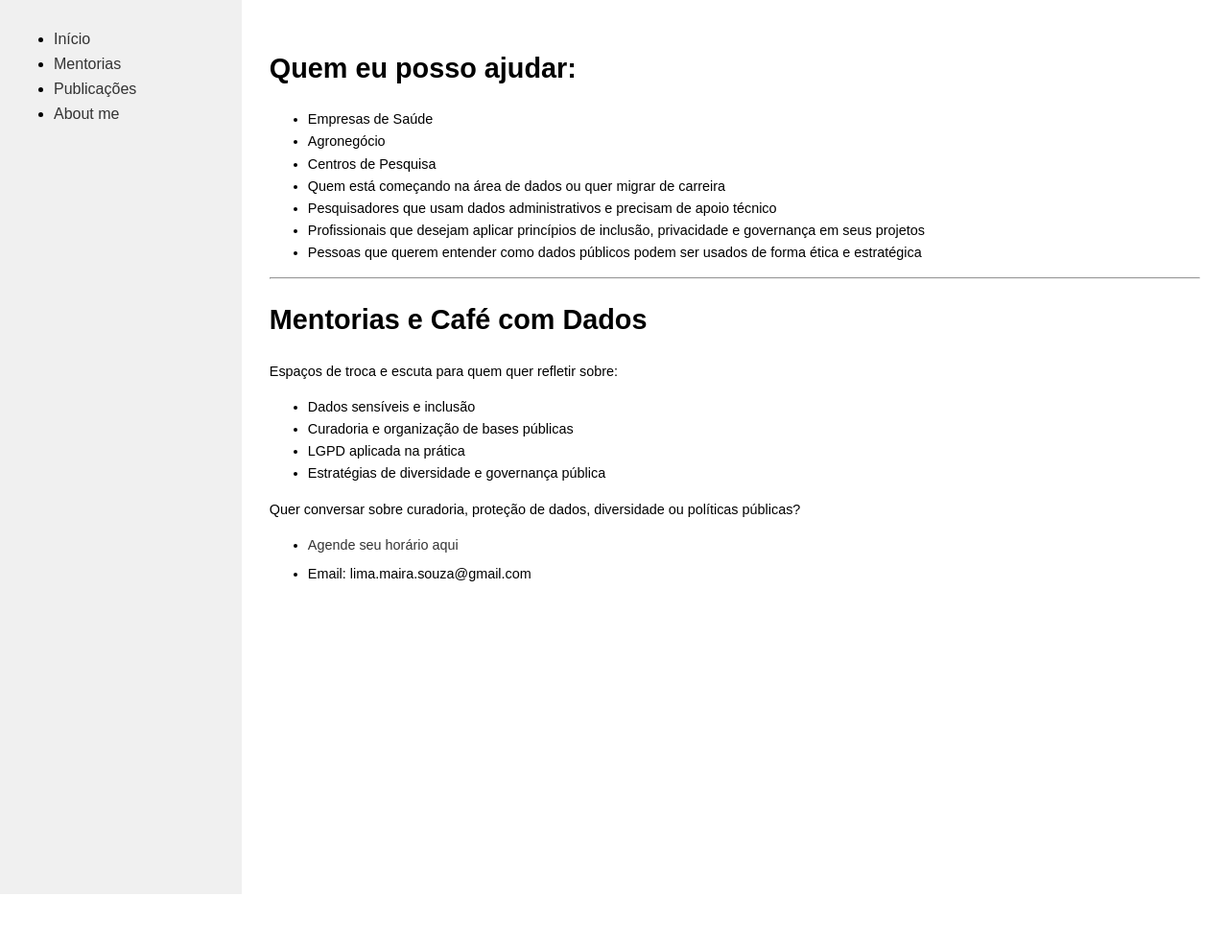
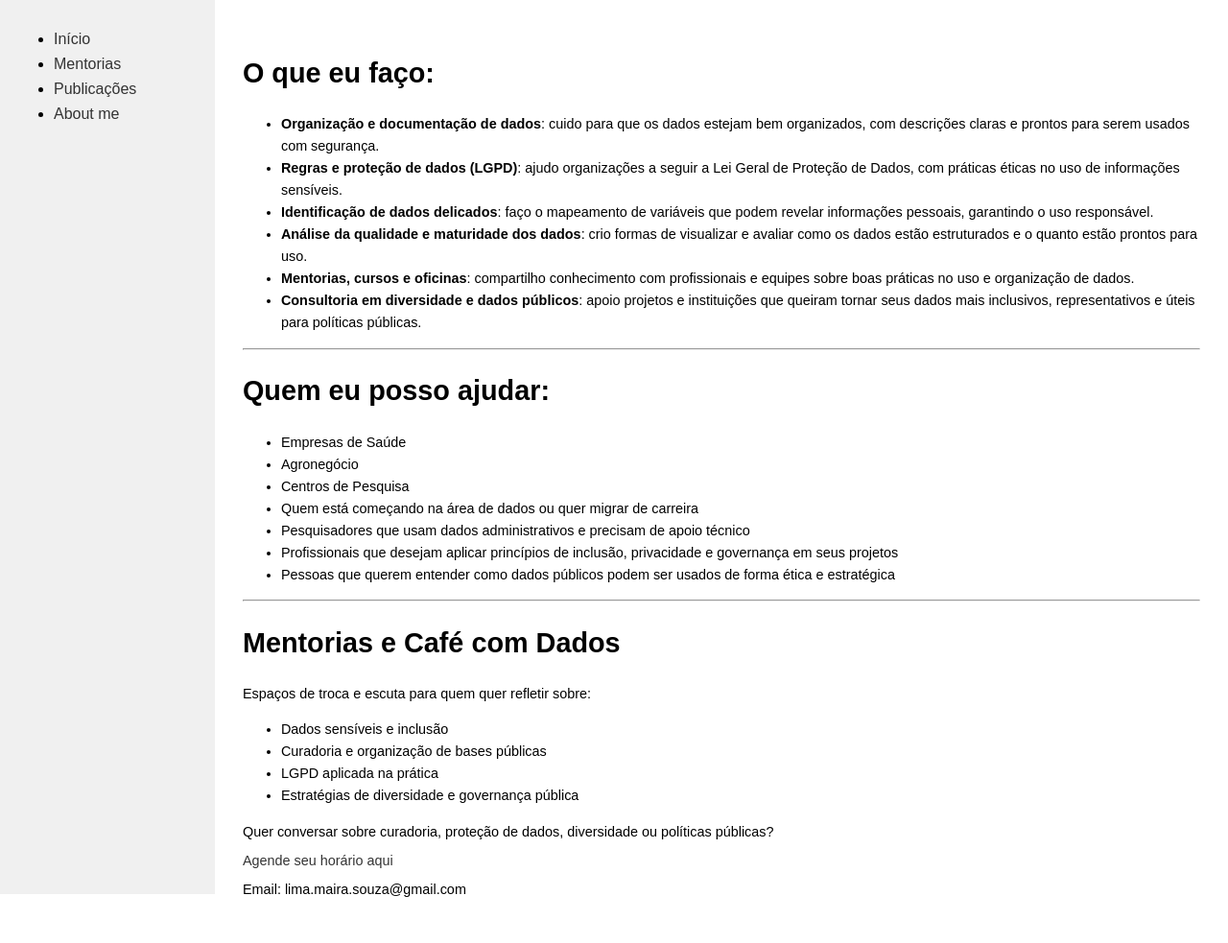
Before and after one commit to MairaLimaS/MairaLimaS.github.io, a Jekyll site: the page built from mentorias.md, in a window 1280 px wide. Shown: the whole page at 96% size. Built offline with Jekyll 4.4.1, drawn with Linux system fonts in a browser that asks for light colours; before the commit the page ends 932 px from its top, so only the background shows below that.

Commit message:
Update mentorias.md

```diff
--- a/mentorias.md
+++ b/mentorias.md
@@ -3,6 +3,17 @@ layout: default
 title: Mentorias e Café com Dados
 permalink: /mentorias/
 ---
+# O que eu faço: <sup> </sup>
+
+* **Organização e documentação de dados**: cuido para que os dados estejam bem organizados, com descrições claras e prontos para serem usados com segurança.
+* **Regras e proteção de dados (LGPD)**: ajudo organizações a seguir a Lei Geral de Proteção de Dados, com práticas éticas no uso de informações sensíveis.
+* **Identificação de dados delicados**: faço o mapeamento de variáveis que podem revelar informações pessoais, garantindo o uso responsável.
+* **Análise da qualidade e maturidade dos dados**: crio formas de visualizar e avaliar como os dados estão estruturados e o quanto estão prontos para uso.
+* **Mentorias, cursos e oficinas**: compartilho conhecimento com profissionais e equipes sobre boas práticas no uso e organização de dados.
+* **Consultoria em diversidade e dados públicos**: apoio projetos e instituições que queiram tornar seus dados mais inclusivos, representativos e úteis para políticas públicas.
+
+------------------
+
 # Quem eu posso ajudar:
 - Empresas de Saúde
 - Agronegócio
@@ -23,5 +34,5 @@ Espaços de troca e escuta para quem quer refletir sobre:
 - Estratégias de diversidade e governança pública
 
 Quer conversar sobre curadoria, proteção de dados, diversidade ou políticas públicas?
-- [Agende seu horário aqui](https://calendly.com/sou-mairalima/)
-- Email: lima.maira.souza@gmail.com
+[Agende seu horário aqui](https://calendly.com/sou-mairalima/)
+Email: lima.maira.souza@gmail.com
```
